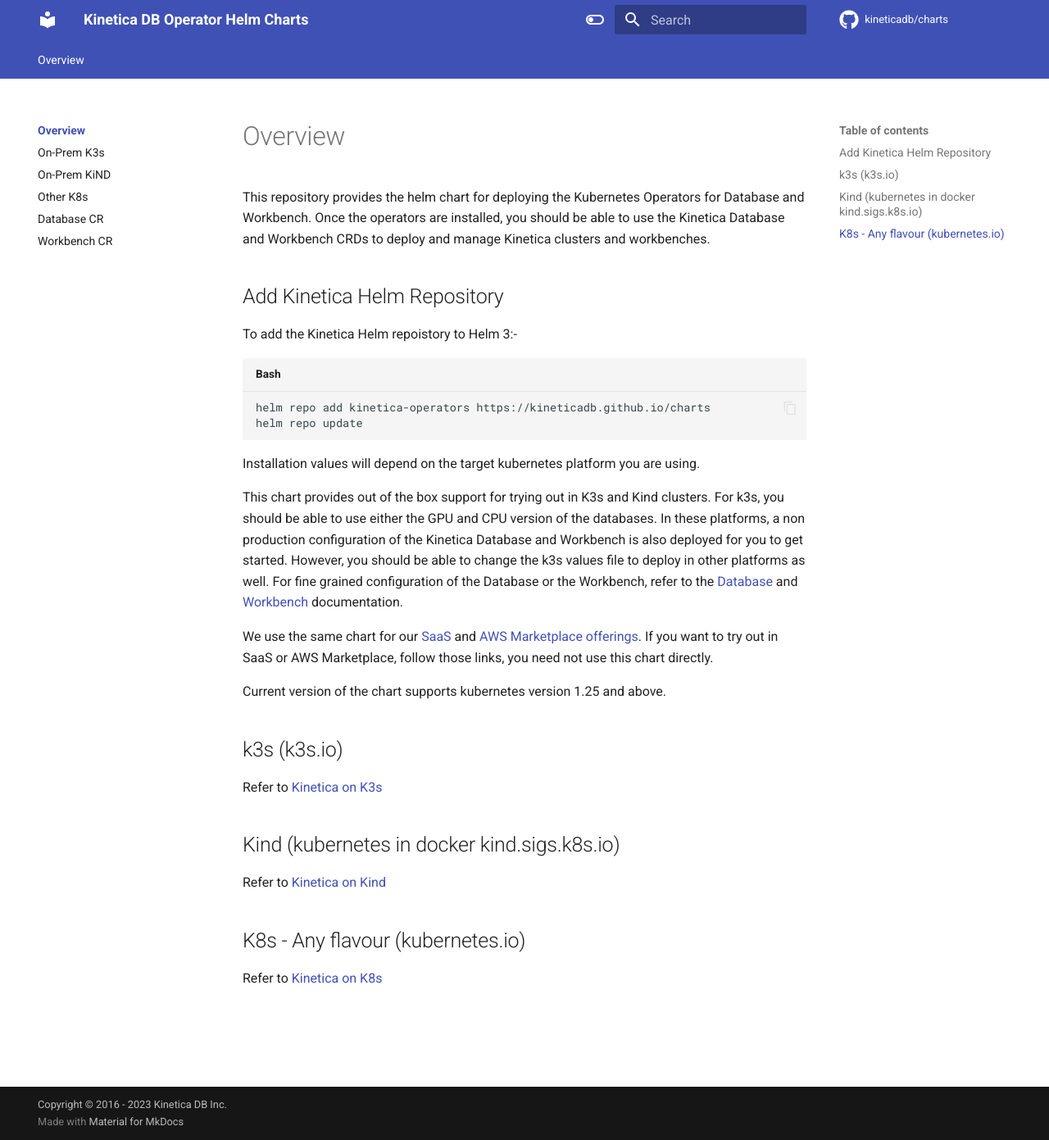
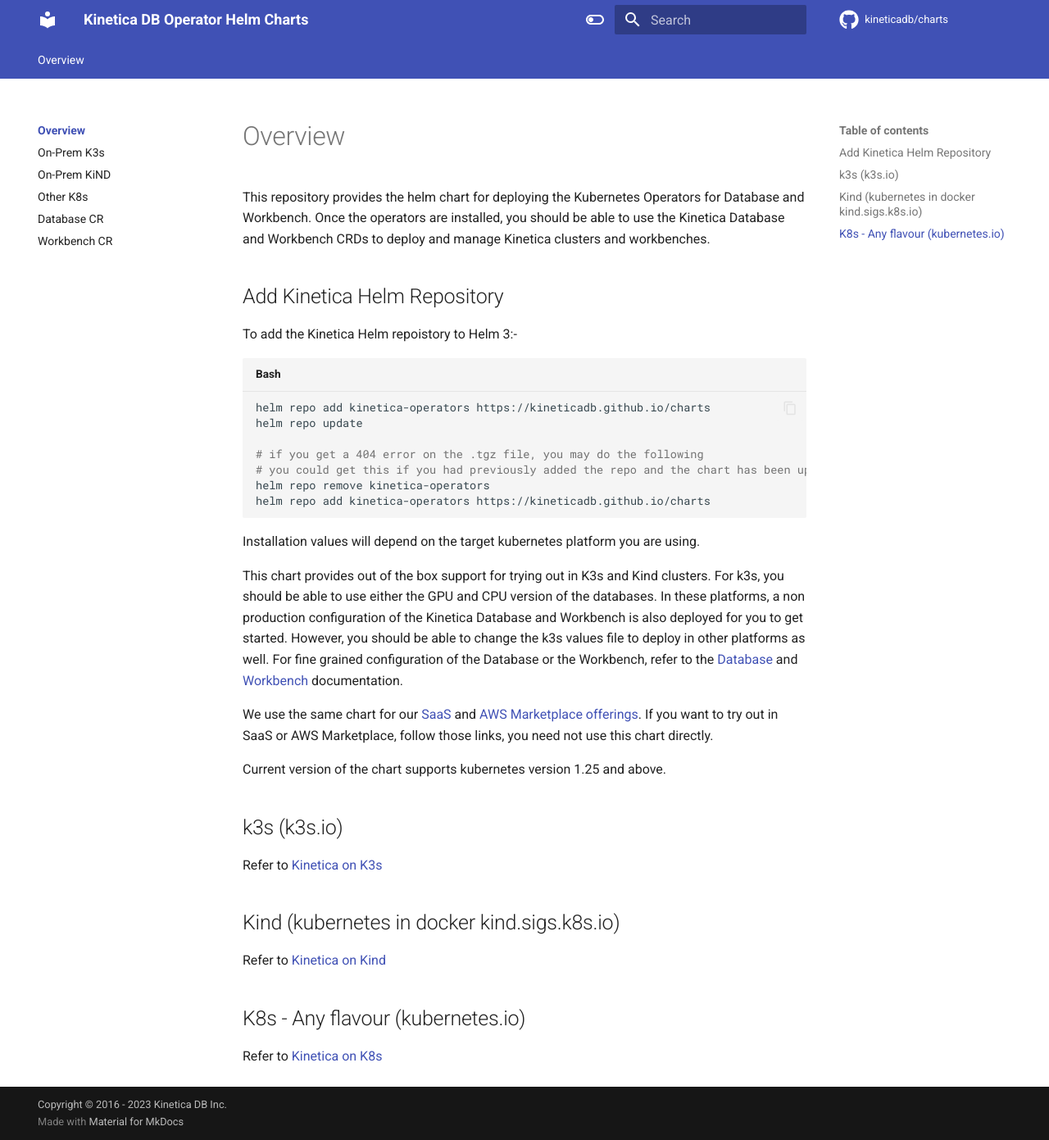
Before and after one commit to kineticadb/charts, an MkDocs documentation site: the page built from docs/index.md, in a window 1280 px wide and 1391 px high. Shown: the whole window at 82% size. Built offline with MkDocs 1.6.1 and Material for MkDocs 9.7.7, drawn with Linux system fonts in a browser that asks for light colours; comment, search, counter and statistics services are not loaded.

Commit message:
updated docs

````diff
--- a/docs/index.md
+++ b/docs/index.md
@@ -10,6 +10,12 @@
 ```shell
 helm repo add kinetica-operators https://kineticadb.github.io/charts
 helm repo update
+
+# if you get a 404 error on the .tgz file, you may do the following
+# you could get this if you had previously added the repo and the chart has been updated in development
+helm repo remove kinetica-operators
+helm repo add kinetica-operators https://kineticadb.github.io/charts
+
 ```
 
 Installation values will depend on the target kubernetes platform you are using.
````
Also changed, not shown: docs/Operators/k3s.md (+7 -3 lines), docs/Operators/k8s.md (+5 -3 lines), docs/Operators/kind.md (+4 -2 lines), docs/index.yaml (+5 -5 lines), 1 other file.
